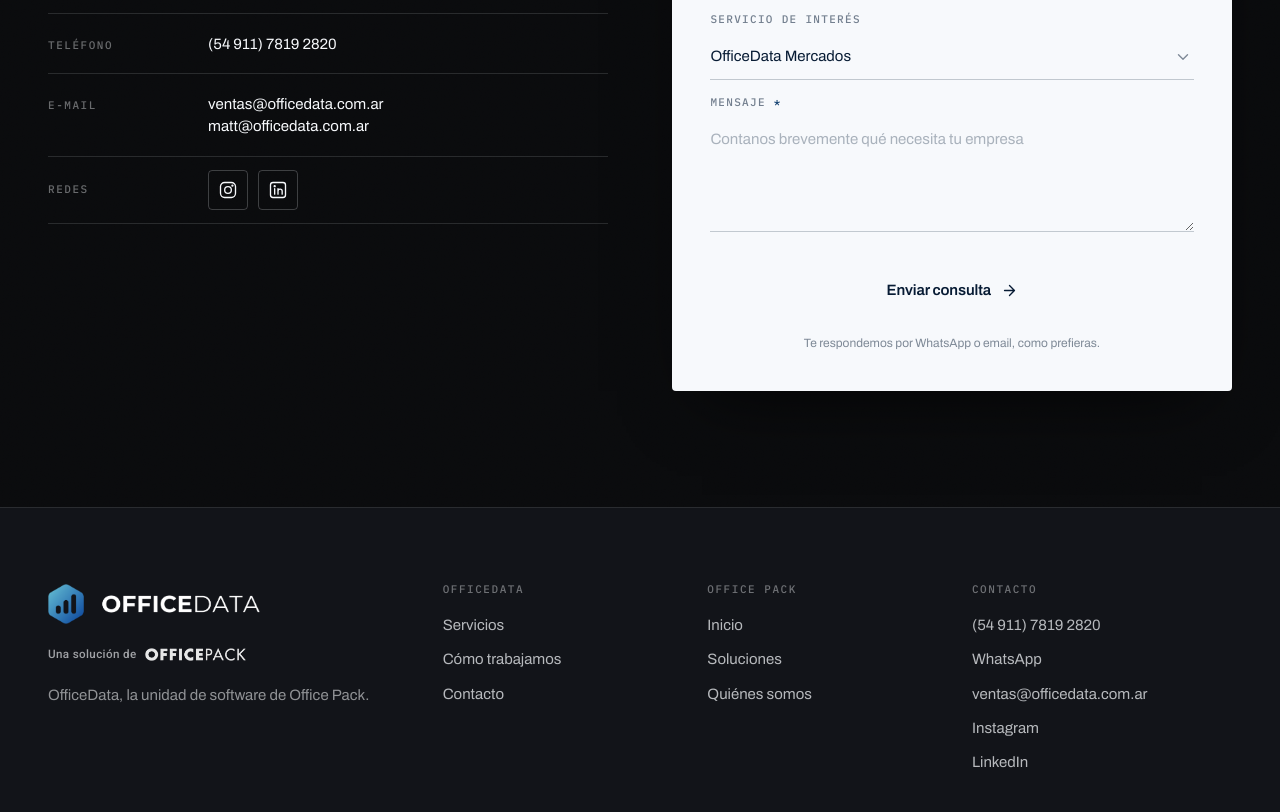
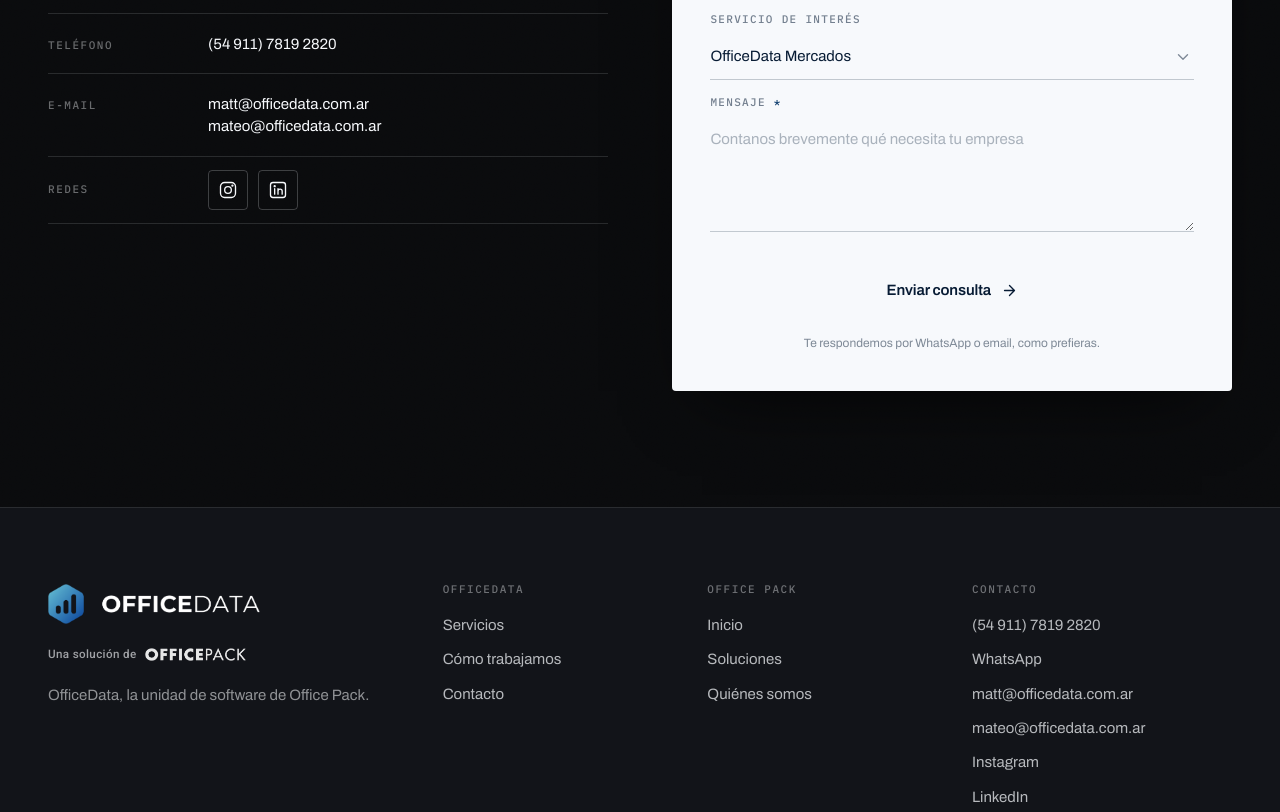
Before and after one commit to delossmario-create/webop2, a plain HTML site: page officedata/index.html in a window 1280 px wide. Shown: the part 3065-3877 px from the top of the page. Drawn offline with Linux system fonts and the light colour scheme.

Commit message:
OfficeData: emails de contacto matt@ y mateo@officedata.com.ar
Reemplazan a ventas@ en la seccion de contacto y en el footer.

Co-Authored-By: Claude Sonnet 5.5 <noreply@anthropic.com>

```diff
--- a/officedata/index.html
+++ b/officedata/index.html
@@ -390,7 +390,7 @@
           </div>
           <div>
             <dt>E-mail</dt>
-            <dd><a href="mailto:ventas@officedata.com.ar">ventas@officedata.com.ar</a><br><a href="mailto:matt@officedata.com.ar">matt@officedata.com.ar</a></dd>
+            <dd><a href="mailto:matt@officedata.com.ar">matt@officedata.com.ar</a><br><a href="mailto:mateo@officedata.com.ar">mateo@officedata.com.ar</a></dd>
           </div>
           <div class="infolist__social">
             <dt>Redes</dt>
@@ -507,7 +507,8 @@
         <h4>Contacto</h4>
         <a href="tel:+5491178192820">(54 911) 7819 2820</a>
         <a href="#" data-wa>WhatsApp</a>
-        <a href="mailto:ventas@officedata.com.ar">ventas@officedata.com.ar</a>
+        <a href="mailto:matt@officedata.com.ar">matt@officedata.com.ar</a>
+        <a href="mailto:mateo@officedata.com.ar">mateo@officedata.com.ar</a>
         <a href="https://www.instagram.com/officedata.com.ar/" target="_blank" rel="noopener">Instagram</a>
         <a href="https://www.linkedin.com/company/office-pack" target="_blank" rel="noopener">LinkedIn</a>
       </nav>
```
